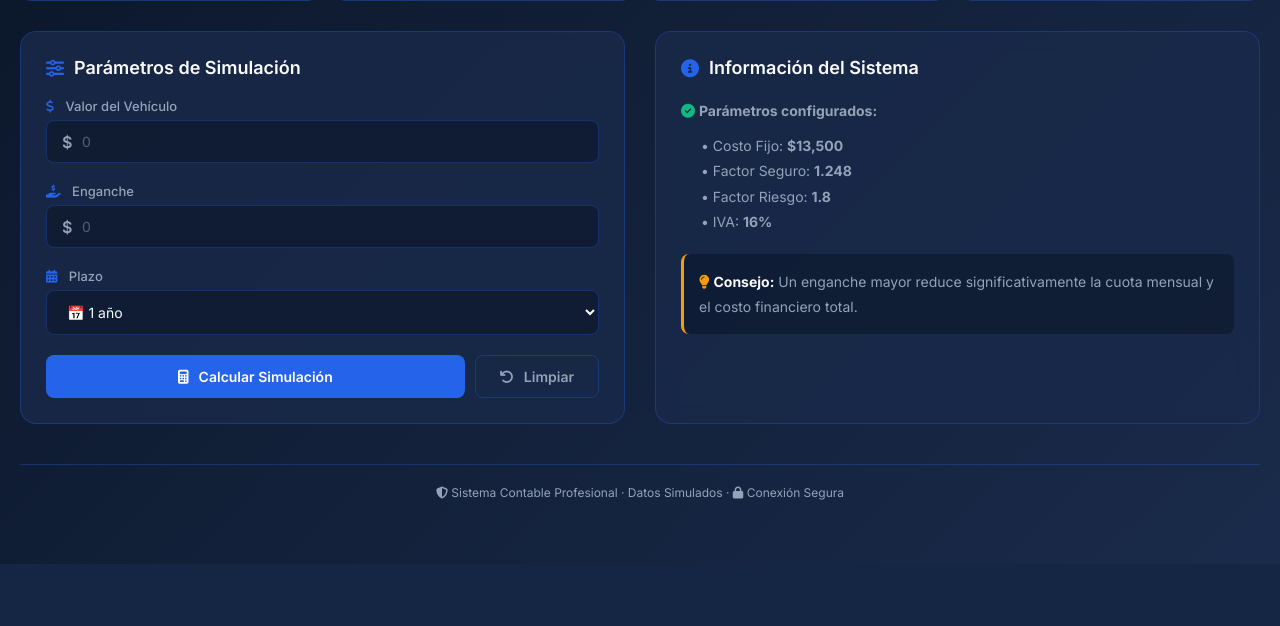
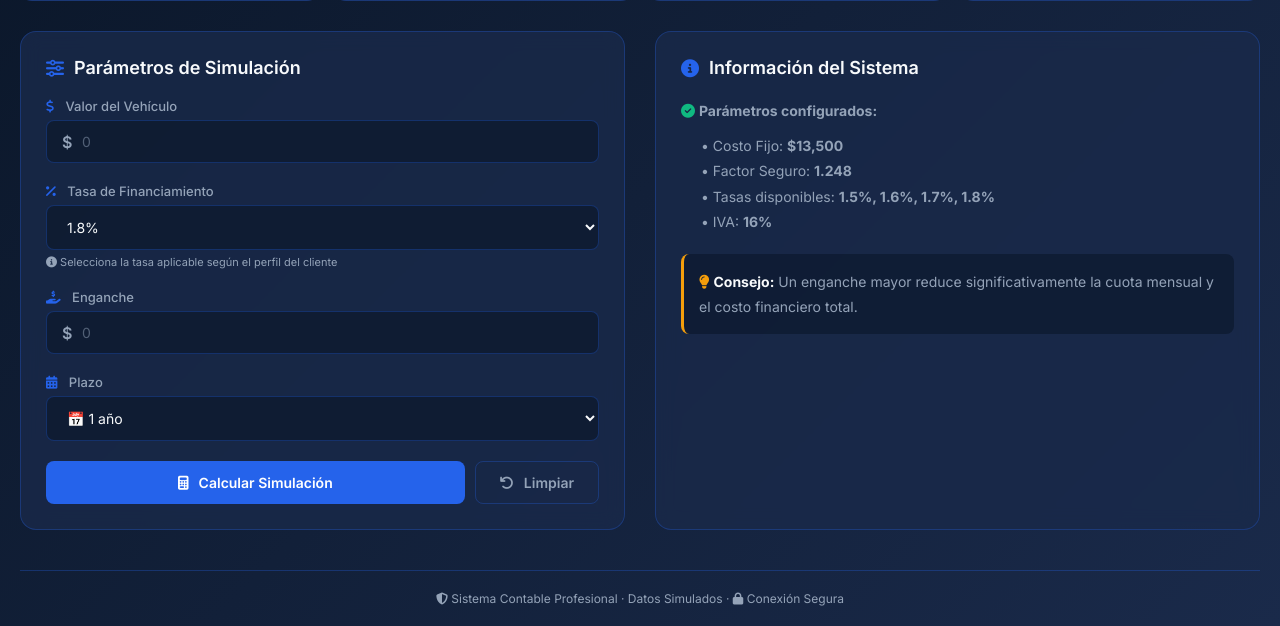
Before and after one commit to axelscode/calcuprest, a Flask app: page / in a window 1280 px wide. Shown: the part 236-862 px from the top of the page. Before the commit the page ends 800 px from the top, so only its background shows below. Run offline with Flask 3, Linux system fonts and the light colour scheme.

Commit message:
last update

```diff
--- a/app.py
+++ b/app.py
@@ -12,9 +12,12 @@ app.secret_key = secrets.token_hex(16)
 # ============================================
 COSTO_FIJO = 13500
 FACTOR_SEGURO = 1.248  # AJUSTADO para que dé 19,412 en 60 meses
-FACTOR_RIESGO = 1.8
+# FACTOR_RIESGO se moverá a ser seleccionable por el usuario
 IVA = 0.16  # IVA general
 COMISION_APERTURA = 0.02  # 2% de comisión por apertura
+
+# Tasas de financiamiento disponibles
+TASAS_FINANCIAMIENTO = [1.5, 1.6, 1.7, 1.8]
 
 # ============================================
 # FILTROS PARA FORMATO DE NÚMEROS
@@ -54,7 +57,7 @@ def percentage_filter(value):
 # ============================================
 # FUNCIONES DE CÁLCULO MEJORADAS
 # ============================================
-def calcular_cuota_auto(monto, enganche, plazo_meses):
+def calcular_cuota_auto(monto, enganche, plazo_meses, tasa_financiamiento):
     """
     Calcula la cuota mensual usando la fórmula:
     (VALOR - ENGANCHE + COSTO_FIJO) * FACTOR_RIESGO * FACTOR_SEGURO / PLAZO
@@ -65,22 +68,22 @@ def calcular_cuota_auto(monto, enganche, plazo_meses):
     if financiamiento <= 0:
         return None, "El enganche debe ser menor al valor del vehículo"
 
-    # Fórmula
+    # Fórmula con tasa seleccionada
     paso1 = (monto - enganche) + COSTO_FIJO
-    paso2 = paso1 * FACTOR_RIESGO * FACTOR_SEGURO
+    paso2 = paso1 * tasa_financiamiento * FACTOR_SEGURO
     cuota_final = paso2 / plazo_meses
 
     return round(cuota_final, 2), None
 
-def generar_tabla_amortizacion(monto, enganche, plazo_meses):
+def generar_tabla_amortizacion(monto, enganche, plazo_meses, tasa_financiamiento):
     """
     Genera la tabla de amortización con más detalles financieros
     """
     financiamiento = monto - enganche
 
-    # Calcular la cuota mensual
+    # Calcular la cuota mensual con tasa seleccionada
     paso1 = (monto - enganche) + COSTO_FIJO
-    paso2 = paso1 * FACTOR_RIESGO * FACTOR_SEGURO
+    paso2 = paso1 * tasa_financiamiento * FACTOR_SEGURO
     cuota_mensual = paso2 / plazo_meses
 
     # Tasa de interés mensual (implícita)
@@ -146,6 +149,14 @@ def index():
         {'value': 60, 'label': '5 años', 'icon': '📅'}
     ]
 
+    # Opciones de tasa de financiamiento
+    opciones_tasa = [
+        {'value': 1.5, 'label': '1.5%', 'default': False},
+        {'value': 1.6, 'label': '1.6%', 'default': False},
+        {'value': 1.7, 'label': '1.7%', 'default': False},
+        {'value': 1.8, 'label': '1.8%', 'default': True}  # 1.8 como valor predeterminado
+    ]
+
     # Datos de ejemplo para el dashboard
     estadisticas = {
         'total_simulaciones': 0,
@@ -157,8 +168,9 @@ def index():
     return render_template('index.html',
                          costo_fijo=COSTO_FIJO,
                          factor_seguro=FACTOR_SEGURO,
-                         factor_riesgo=FACTOR_RIESGO,
                          opciones_plazo=opciones_plazo,
+                         opciones_tasa=opciones_tasa,
+                         tasas_financiamiento=TASAS_FINANCIAMIENTO,
                          iva=IVA,
                          estadisticas=estadisticas,
                          ano_actual=datetime.now().year)
@@ -170,15 +182,21 @@ def calcular():
         monto_str = request.form.get('monto', '').replace(',', '').strip()
         enganche_str = request.form.get('enganche', '').replace(',', '').strip()
         plazo_str = request.form.get('plazo', '').strip()
+        tasa_str = request.form.get('tasa', '').strip()
 
         # Validar que los datos existan
-        if not monto_str or not enganche_str or not plazo_str:
+        if not monto_str or not enganche_str or not plazo_str or not tasa_str:
             return jsonify({'error': 'Todos los campos son obligatorios'}), 400
 
         # Convertir a números
         monto = float(monto_str)
         enganche = float(enganche_str)
         plazo_meses = int(plazo_str)
+        tasa_financiamiento = float(tasa_str)
+
+        # Validar que la tasa sea válida
+        if tasa_financiamiento not in TASAS_FINANCIAMIENTO:
+            return jsonify({'error': 'Tasa de financiamiento no válida'}), 400
 
         # Validaciones
         if monto <= 0:
@@ -193,8 +211,8 @@ def calcular():
         if plazo_meses <= 0:
             return jsonify({'error': 'El plazo debe ser mayor a 0'}), 400
 
-        # Calcular cuota
-        cuota, error = calcular_cuota_auto(monto, enganche, plazo_meses)
+        # Calcular cuota con tasa seleccionada
+        cuota, error = calcular_cuota_auto(monto, enganche, plazo_meses, tasa_financiamiento)
         if error:
             return jsonify({'error': error}), 400
 
@@ -203,14 +221,14 @@ def calcular():
         total_interes = total_pagar - financiamiento
 
         # Generar tabla de amortización con métricas
-        tabla, metricas = generar_tabla_amortizacion(monto, enganche, plazo_meses)
+        tabla, metricas = generar_tabla_amortizacion(monto, enganche, plazo_meses, tasa_financiamiento)
 
         # Calcular indicadores financieros
         indicadores = calcular_indicadores_financieros(monto, enganche, cuota, plazo_meses)
 
         # Detalle del cálculo
         paso1 = (monto - enganche) + COSTO_FIJO
-        paso2 = paso1 * FACTOR_RIESGO * FACTOR_SEGURO
+        paso2 = paso1 * tasa_financiamiento * FACTOR_SEGURO
 
         # Estadísticas de la tabla
         tabla_resumen = {
@@ -233,13 +251,13 @@ def calcular():
             'tabla_resumen': tabla_resumen,
             'costo_fijo': COSTO_FIJO,
             'factor_seguro': FACTOR_SEGURO,
-            'factor_riesgo': FACTOR_RIESGO,
+            'tasa_financiamiento': tasa_financiamiento,
             'plazo_meses': plazo_meses,
             'monto': monto,
             'enganche': enganche,
             'detalle_calculo': {
                 'paso1': f"({monto:,.0f} - {enganche:,.0f} + {COSTO_FIJO}) = {paso1:,.2f}",
-                'paso2': f"{paso1:,.2f} × {FACTOR_RIESGO} × {FACTOR_SEGURO} = {paso2:,.2f}",
+                'paso2': f"{paso1:,.2f} × {tasa_financiamiento} × {FACTOR_SEGURO} = {paso2:,.2f}",
                 'paso3': f"{paso2:,.2f} / {plazo_meses} = {cuota:,.2f}"
             }
         })
--- a/templates/index.html
+++ b/templates/index.html
@@ -764,6 +764,24 @@
                     </div>
                 </div>
 
+                <!-- ===== NUEVO CAMPO: TASA DE FINANCIAMIENTO ===== -->
+                <div class="form-group">
+                    <label for="tasa">
+                        <i class="fas fa-percentage"></i> Tasa de Financiamiento
+                    </label>
+                    <select class="form-control" id="tasa" name="tasa" required>
+                        {% for tasa in opciones_tasa %}
+                        <option value="{{ tasa.value }}" {% if tasa.default %}selected{% endif %}>
+                            {{ tasa.label }}
+                        </option>
+                        {% endfor %}
+                    </select>
+                    <div style="font-size: 11px; color: var(--text-secondary); margin-top: 5px;">
+                        <i class="fas fa-info-circle"></i> Selecciona la tasa aplicable según el perfil del cliente
+                    </div>
+                </div>
+
+
                 <div class="form-group">
                     <label for="enganche">
                         <i class="fas fa-hand-holding-usd"></i> Enganche
@@ -787,6 +805,7 @@
                         {% endfor %}
                     </select>
                 </div>
+
 
                 <div style="display: flex; gap: 10px; flex-wrap: wrap;">
                     <button type="submit" class="btn btn-primary" id="calcularBtn">
@@ -819,7 +838,13 @@
                 <ul style="list-style: none; padding-left: 20px; margin-top: 10px;">
                     <li>• Costo Fijo: <strong>${{ costo_fijo|format_number }}</strong></li>
                     <li>• Factor Seguro: <strong>{{ factor_seguro }}</strong></li>
-                    <li>• Factor Riesgo: <strong>{{ factor_riesgo }}</strong></li>
+                    <li>• Tasas disponibles:
+                        <strong>
+                            {% for tasa in tasas_financiamiento %}
+                                {{ tasa }}%{% if not loop.last %}, {% endif %}
+                            {% endfor %}
+                        </strong>
+                    </li>
                     <li>• IVA: <strong>{{ (iva * 100)|int }}%</strong></li>
                 </ul>
                 <div style="margin-top: 20px; padding: 15px; background: var(--input-bg); border-radius: 8px; border-left: 3px solid var(--warning);">
@@ -967,8 +992,9 @@
                 const monto = document.getElementById('monto').value.replace(/,/g, '');
                 const enganche = document.getElementById('enganche').value.replace(/,/g, '');
                 const plazo = document.getElementById('plazo').value;
+                const tasa = document.getElementById('tasa').value;
 
-                if (!monto || !enganche || !plazo) {
+                if (!monto || !enganche || !plazo || !tasa) {
                     mostrarError('Todos los campos son obligatorios');
                     return;
                 }
@@ -998,6 +1024,7 @@
                 formData.append('monto', monto);
                 formData.append('enganche', enganche);
                 formData.append('plazo', plazo);
+                formData.append('tasa', tasa);
 
                 fetch('/calcular', {
                     method: 'POST',
@@ -1067,6 +1094,10 @@
                             <div>Paso 1: ${data.detalle_calculo.paso1}</div>
                             <div>Paso 2: ${data.detalle_calculo.paso2}</div>
                             <div>Paso 3: ${data.detalle_calculo.paso3}</div>
+                            <div style="margin-top: 8px; padding-top: 8px; border-top: 1px solid var(--border-light);">
+                                <i class="fas fa-percentage" style="color: var(--accent);"></i>
+                                Tasa aplicada: <strong>${data.tasa_financiamiento}%</strong>
+                            </div>
                         </div>
                     </div>
 
```
